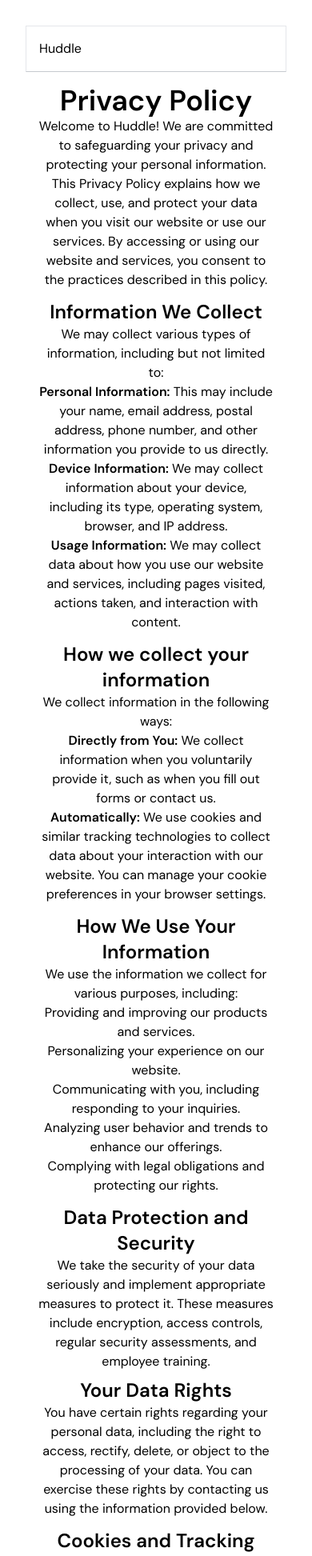
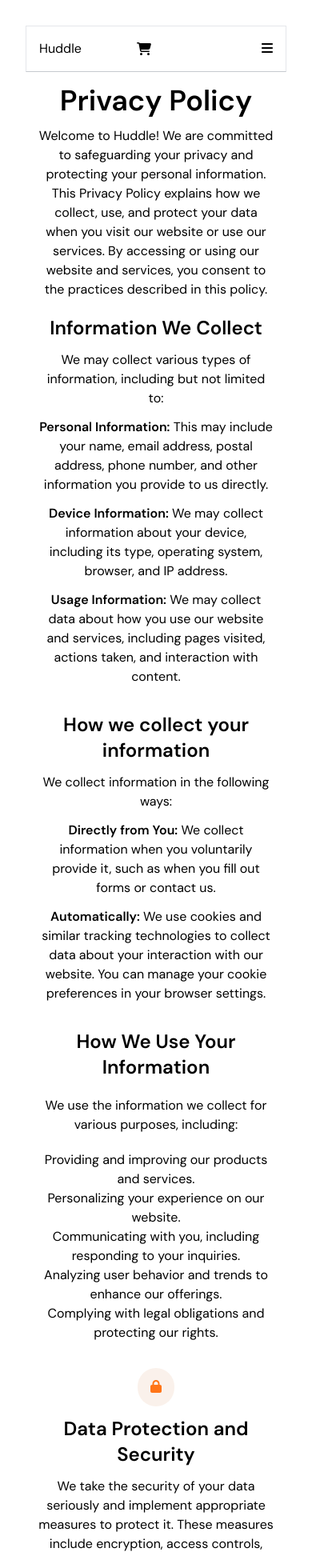
Before and after one commit to MutiatBash/huddle-project, a React (Vite) app: page /terms-of-service in a window 390 px wide. Shown: the top 1945 px of the page at 80% size. Built offline with nearby package versions, Linux system fonts and the light colour scheme; the HTML template or start-up script is replaced by a standard one.

Commit message:
added product hero page

```diff
--- a/package.json
+++ b/package.json
@@ -14,10 +14,12 @@
     "@fortawesome/free-brands-svg-icons": "^6.4.2",
     "@fortawesome/free-regular-svg-icons": "^6.4.2",
     "@fortawesome/free-solid-svg-icons": "^6.4.2",
+    "@fortawesome/react-fontawesome": "^0.2.0",
     "i": "^0.3.7",
     "npm": "^10.2.0",
     "react": "^18.2.0",
     "react-dom": "^18.2.0",
+    "react-feather": "^2.0.10",
     "react-router-dom": "^6.17.0",
     "react-slick": "^0.29.0",
     "slick-carousel": "^1.8.1"
--- a/src/components/MobileMenu.jsx
+++ b/src/components/MobileMenu.jsx
@@ -5,15 +5,16 @@ import { links } from "./Navbar";
 export const MobileMenu = ({ text, className }) => {
   const location = useLocation();
   return (
-    <div className="md:hidden">
-      <ul className="hidden lg:flex items-center gap-5 lg:gap-[3rem]">
+    <div className="bg-[#22212133] z-30 h-screen w-full inset-x-0 fixed top-16">
+      <div className="lg:hidden bg-white w-full space-y-4 p-3 py-6 pb-8 flex flex-col items-center">
+        <ul className="lg:hidden flex flex-col items-center gap-5 ">
           {links.map((links) => (
             <li className="group relative">
               <Link
                 to={links.url}
                 key={links.id}
                 className={`nav-item text-[#353A43] transition duration-300 ease-in text-lg font-medium ${
-                location.pathname === links.url ? " text-[#ff7518] p-1" : ""
+                  location.pathname === links.url ? " text-[#ff7518]" : ""
                 }`}
               >
                 {links.text}
@@ -22,7 +23,8 @@ export const MobileMenu = ({ text, className }) => {
             </li>
           ))}
         </ul>
-      <Button text={"Get in touch"} />
+        <Button text={"Get in touch"} className="w-[100%] px-8 py-3" />
+      </div>
     </div>
   );
 };
--- a/src/components/Navbar.jsx
+++ b/src/components/Navbar.jsx
@@ -1,6 +1,10 @@
 import React, { useState } from "react";
 // import Logo from '../assets/svg/logo.svg'
 import { Link, useLocation } from "react-router-dom";
+import { FontAwesomeIcon } from "@fortawesome/react-fontawesome";
+import { faBars } from "@fortawesome/free-solid-svg-icons";
+import { faXmark } from "@fortawesome/free-solid-svg-icons";
+import { faCartShopping } from "@fortawesome/free-solid-svg-icons";
 import { Button } from "./Button";
 import { MobileMenu } from "./MobileMenu";
 
@@ -30,8 +34,13 @@ export const links = [
 const Navbar = () => {
   const location = useLocation();
   const [menuOpen, setMenuOpen] = useState(false);
+
+  const handleMenu = () => {
+    setMenuOpen(!menuOpen);
+  };
+
   return (
-    <div className="w-full h-full py-4 px-4 md:px-14 bg-white border border-b-[#C6C9CF] sticky top-0 z-20">
+    <div className="w-full flex flex-col gap-3 h-full py-4 px-4 md:px-14 lg:px-16 bg-white border border-b-[#C6C9CF] sticky top-0 z-20">
       <div className="w-full flex items-center justify-between">
         <div>
           {/* <img
@@ -42,12 +51,11 @@ const Navbar = () => {
         </div>
         <ul className="hidden lg:flex items-center gap-5 lg:gap-[3rem]">
           {links.map((links) => (
-            <li className="group relative">
+            <li className="group relative" key={links.id}>
               <Link
                 to={links.url}
-                key={links.id}
                 className={`nav-item text-[#353A43] transition duration-300 ease-in text-lg font-medium ${
-                  location.pathname === links.url ? " text-[#ff7518] p-1" : ""
+                  location.pathname === links.url ? " text-[#ff7518]" : ""
                 }`}
               >
                 {links.text}
@@ -56,10 +64,17 @@ const Navbar = () => {
             </li>
           ))}
         </ul>
+        <FontAwesomeIcon icon={faCartShopping} />
         <Button text={"Get in touch"} className="hidden lg:block" />
-         <button></button>
-        {menuOpen && <MobileMenu />}
+        <button onClick={handleMenu} className="block lg:hidden">
+          {menuOpen ? (
+            <FontAwesomeIcon icon={faXmark} />
+          ) : (
+            <FontAwesomeIcon icon={faBars} />
+          )}
+        </button>
       </div>
+      {menuOpen && <MobileMenu />}
     </div>
   );
 };
--- a/src/data.js
+++ b/src/data.js
@@ -1,3 +1,7 @@
+import { FontAwesomeIcon } from "@fortawesome/react-fontawesome";
+import { faCookieBite, faShieldHalved, faRotate, faLink, faServer, faLock } from "@fortawesome/free-solid-svg-icons";
+// import { faShieldHalved } from "@fortawesome/free-solid-svg-icons";
+
 export const clients = [
   {
     id: 1,
@@ -23,7 +27,7 @@ export const clients = [
     comment:
       "The lawyers were very receptive while we talked about my issues, we discussed the root of the problem, what were the current challenges and the way forward from those challenges. Their method of approaching legal issues is so impressive, can't recommend TRPLAW enough.",
   },
-    {
+  {
     id: 4,
     src: "/images/client2.JPG",
     name: "Annette Black",
@@ -40,3 +44,53 @@ export const clients = [
       "The attendants were very receptive while we talked about my issues, we discussed the root of the problem, what were the current challenges and the way forward from those challenges. Their method of approaching legal issues is so impressive, can't recommend TRPLAW enough.",
   },
 ];
+
+export const termsData = [
+  {
+    id: 1,
+    Icon: faLock,
+    title: "Data Protection and Security",
+    details:
+      "We take the security of your data seriously and implement appropriate measures to protect it. These measures include encryption, access controls, regular security assessments, and employee training.",
+  },
+  {
+    id: 2,
+    Icon: faShieldHalved,
+    title: "Your Data Rights",
+    details:
+      "You have certain rights regarding your personal data, including the right to access, rectify, delete, or object to the processing of your data. You can exercise these rights by contacting us using the information provided below.",
+  },
+  {
+    id: 3,
+    Icon: faCookieBite,
+    title: "Cookies and Tracking",
+    details: ` We use cookies and similar technologies for various purposes,
+            including analytics and personalization. You can manage your cookie
+            preferences in your browser settings.`,
+  },
+  {
+    id: 4,
+    Icon: faLink,
+    title: "Third-Party Links and Services",
+    details: `Our website may contain links to third-party websites or services.
+            We are not responsible for the privacy practices or content of these
+            third parties. We encourage you to review their privacy policies
+            before using their services.`,
+  },
+  {
+    id: 5,
+    Icon: faServer,
+    title: "Data Retention",
+    details: `We retain your data for as long as necessary to fulfill the purposes
+            outlined in this Privacy Policy. When data is no longer needed, it
+            will be securely deleted.`,
+  },
+  {
+    id: 6,
+    Icon: faRotate,
+    title: "Updates to this Privacy Policy",
+    details: `We may update this Privacy Policy periodically to reflect changes in
+            our practices. The Last Updated date at the top of the policy will
+            indicate the latest revision.`,
+  },
+];
--- a/src/pages/Shop.jsx
+++ b/src/pages/Shop.jsx
@@ -1,11 +1,12 @@
-import Navbar from "../components/Navbar"
+import Navbar from "../components/Navbar";
 import Footer from "../components/Footer";
+import HeroShop from "../sections/HeroShop";
 
 const Shop = () => {
   return (
     <div>
       <Navbar />
-      <h1>Shop Page</h1>
+      <HeroShop />
       <Footer />
     </div>
   );
--- a/src/pages/TermsOfService.jsx
+++ b/src/pages/TermsOfService.jsx
@@ -1,81 +1,98 @@
+import { termsData } from "../data";
 import Navbar from "../components/Navbar";
 import Footer from "../components/Footer";
+import { FontAwesomeIcon } from "@fortawesome/react-fontawesome";
+// import { faShieldHalved } from "@fortawesome/free-solid-svg-icons";
+// import { faRotate } from "@fortawesome/free-solid-svg-icons";
 
 const TermsOfService = () => {
   return (
     <div>
       <Navbar />
-      <div className="terms-container py-4 px-4 md:px-14">
+      <div className="flex flex-col gap-5 md:gap-8 py-4 px-4 md:px-16 md:py-14 lg:py-16">
+        <div className="flex flex-col gap-3">
           <h1 className="font-semibold text-4xl">Privacy Policy </h1>
-        <p className="mb-3">
-            Welcome to Huddle! We are committed to safeguarding your privacy and protecting your personal information. This Privacy Policy explains how we collect, use, and protect your data when you visit our website or use our services. By accessing or using our website and services, you consent to the practices described in this policy.
+          <p className="">
+            Welcome to Huddle! We are committed to safeguarding your privacy and
+            protecting your personal information. This Privacy Policy explains
+            how we collect, use, and protect your data when you visit our
+            website or use our services. By accessing or using our website and
+            services, you consent to the practices described in this policy.
           </p>
-
+        </div>
+        <div className="flex flex-col gap-3">
           <h3 className="font-semibold text-2xl">Information We Collect</h3>
-        <p>We may collect various types of information, including but not limited to:</p>
           <p>
-            <span className="font-semibold">Personal Information:</span> This may include your name, email address, postal address, phone number, and other information you provide to us directly.
+            We may collect various types of information, including but not
+            limited to:
           </p>
           <p>
-            <span className="font-semibold">Device Information:</span> We may collect information about your device, including its type, operating system, browser, and IP address.
+            <span className="font-semibold">Personal Information:</span> This
+            may include your name, email address, postal address, phone number,
+            and other information you provide to us directly.
+          </p>
+          <p>
+            <span className="font-semibold">Device Information:</span> We may
+            collect information about your device, including its type, operating
+            system, browser, and IP address.
           </p>
           <p className="mb-3">
-            <span className="font-semibold">Usage Information:</span> We may collect data about how you use our website and services, including pages visited, actions taken, and interaction with content.
+            <span className="font-semibold">Usage Information:</span> We may
+            collect data about how you use our website and services, including
+            pages visited, actions taken, and interaction with content.
           </p>
-
-        <h3 className="font-semibold text-2xl">How we collect your information</h3>
+        </div>
+        <div className="flex flex-col gap-3">
+          <h3 className="font-semibold text-2xl">
+            How we collect your information
+          </h3>
           <p>We collect information in the following ways:</p>
           <p>
-            <span className="font-semibold">Directly from You:</span> We collect information when you voluntarily provide it, such as when you fill out forms or contact us.
+            <span className="font-semibold">Directly from You:</span> We collect
+            information when you voluntarily provide it, such as when you fill
+            out forms or contact us.
           </p>
           <p className="mb-3">
-            <span className="font-semibold">Automatically:</span> We use cookies and similar tracking technologies to collect data about your interaction with our website. You can manage your cookie preferences in your browser settings.
+            <span className="font-semibold">Automatically:</span> We use cookies
+            and similar tracking technologies to collect data about your
+            interaction with our website. You can manage your cookie preferences
+            in your browser settings.
           </p>
+        </div>
 
         <h3 className="font-semibold text-2xl">How We Use Your Information</h3>
-        <p >We use the information we collect for various purposes, including:</p>
+        <p>
+          We use the information we collect for various purposes, including:
+        </p>
 
         <ul className="mb-3">
           <li>Providing and improving our products and services.</li>
           <li>Personalizing your experience on our website.</li>
-            <li>Communicating with you, including responding to your inquiries.</li>
+          <li>
+            Communicating with you, including responding to your inquiries.
+          </li>
           <li>Analyzing user behavior and trends to enhance our offerings.</li>
           <li>Complying with legal obligations and protecting our rights.</li>
         </ul>
-
-        <h3 className="font-semibold text-2xl">Data Protection and Security</h3>
-        <p className="mb-2">
-            We take the security of your data seriously and implement appropriate measures to protect it. These measures include encryption, access controls, regular security assessments, and employee training.
-        </p>
-
-        <h3 className="font-semibold text-2xl">Your Data Rights</h3>
-        <p className="mb-3">
-            You have certain rights regarding your personal data, including the right to access, rectify, delete, or object to the processing of your data. You can exercise these rights by contacting us using the information provided below.
-        </p>
-
-        <h3 className="font-semibold text-2xl">Cookies and Tracking</h3>
-        <p className="mb-3">
-            We use cookies and similar technologies for various purposes, including analytics and personalization. You can manage your cookie preferences in your browser settings.
-        </p>
-
-        <h3 className="font-semibold text-2xl">Third-Party Links and Services</h3>
-        <p className="mb-3">
-            Our website may contain links to third-party websites or services. We are not responsible for the privacy practices or content of these third parties. We encourage you to review their privacy policies before using their services.
-        </p>
-
-        <h3 className="font-semibold text-2xl">Data Retention</h3>
-        <p className="mb-3">
-            We retain your data for as long as necessary to fulfill the purposes outlined in this Privacy Policy. When data is no longer needed, it will be securely deleted.
-        </p>
-
-        <h3 className="font-semibold text-2xl">Updates to this Privacy Policy</h3>
-        <p className="mb-3">
-            We may update this Privacy Policy periodically to reflect changes in our practices. The Last Updated date at the top of the policy will indicate the latest revision.
-        </p>
-
+        {/* GRID VIEW */}
+        <div className="grid md:grid-col-2 lg:grid-cols-3 lg:gap-x-10 lg:gap-y-10">
+          {termsData.map((terms) => (
+            <div className="flex flex-col gap-3 items-center md:items-start">
+              <div className="bg-[#faf0eaef] rounded-full px-4 py-3 text-center">
+                <FontAwesomeIcon
+                  icon={terms.Icon}
+                  style={{ color: "#ff7518" }}
+                />
+              </div>
+              <h3 className="font-semibold text-2xl">{terms.title}</h3>
+              <p className="mb-2">{terms.details}</p>
+            </div>
+          ))}
+        </div>
         <h3 className="font-semibold text-2xl">Contact Us</h3>
         <p className="mb-3">
-            If you have any questions or concerns about this Privacy Policy or your data, please contact us at:
+          If you have any questions or concerns about this Privacy Policy or
+          your data, please contact us at:
         </p>
       </div>
       <Footer />
--- a/src/sections/HeroShop.jsx
+++ b/src/sections/HeroShop.jsx
@@ -1,23 +1,31 @@
 // import heroImg from "../../assets/images/Reviews.svg";
 // import heroBubble from "../../assets/images/bubble.svg";
-import Button from "../components/Button";
+import {Button} from "../components/Button";
 const HeroShop = () => {
   return (
-    <section className="p-8 lg:p-16">
-      <div className="flex flex-col sm:flex-row items-center md:items-start justify-between gap-12 h-full">
-        <div className="flex flex-col items-center md:items-start gap-5 md:gap-9 md:w-[45%] md:pt-16">
-          <h1 className="text-fh-2xl-bold text-center md:text-left md:text-fh-5xl-bold">
-            Empower Your Feedback to Make a Difference
+    <section className="p-4 py-6 md:p-10 lg:p-16">
+      <div className="flex flex-col sm:flex-row items-center md:items-start justify-between gap-6 md:gap-12 h-full">
+        <div className="flex flex-col items-center md:items-start gap-5 lg:gap-6 md:w-[45%]">
+          <h1 className="font-bold text-center md:text-left lg:text-[3rem] text-[1.5rem] lg:leading-[3.5rem]">
+            Do you want some tasty finger food?
           </h1>
-          <p className="text-fh-base sm:w-[88%] md:text-fh-lg text-center md:text-left">
-            With FeedBackHub, you can easily share your experiences and provide
-            feedback to the products and services you love
+          <p className="text-base sm:w-[88%] lg:text-lg text-center md:text-left">
+            With a few clicks you can satisfy your cravings. Walk into our store or place an order to be delivered to your doorstep.
           </p>
-          <Button text={"Write a Review"} />
+          <div className="bg-white shadow rounded-lg p-6 w-full flex flex-col gap-8">
+            <div className="flex flex-row items-center gap-3">
+              <p className="bg-[#fdede3] p-2 rounded-md text-[#ff7518] font-bold px-3">
+                Delivery
+              </p>
+              <p>Pickup</p>
+            </div>
+            <div className="flex flex-row justify-between items-center border rounded-md px-1">
+              <input className="w-full p-3 py-4 focus:outline-none" placeholder="search for a meal" />
+              <Button text={"Search"} className="" />
+            </div>
+          </div>
         </div>
-        <div className="px-10 md:p-0 sm:w-[40%] flex flex-col relative">
-
-        </div>
+        <div className="px-10 md:p-0 sm:w-[40%] flex flex-col relative"></div>
       </div>
     </section>
   );
```
Also changed, not shown: src/sections/ProductsSection.jsx (added), 1 other file (tests, documents, lock files or other folders). Lines whose indentation alone changed are shown as unchanged.
